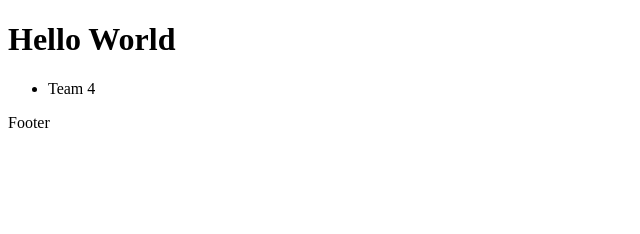
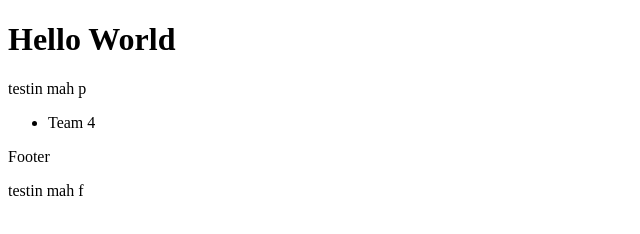
Before and after one commit to eddygee/teamExample4, a plain HTML site: page index.html in a window 1280 px wide. Shown: the whole page, without its empty margins (0-640 px from the left). Drawn offline with Linux system fonts and the light colour scheme.

Commit message:
built-out header and footer

```diff
--- a/index.html
+++ b/index.html
@@ -15,6 +15,7 @@
 
 
 <div><h1>Hello World</h1></div>
+    <p>testin mah p</p>
 
 
 
@@ -33,6 +34,7 @@
 <!-- Here is a comment for the footer -->
 
 <div><p>Footer</p></div>
+    <p>testin mah f</p>
 
 </body>
 </html>
```
